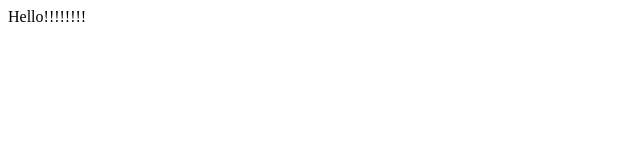
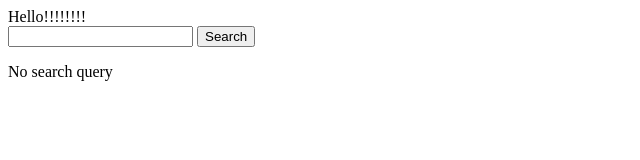
Before and after one commit to mathis-gasparotto/init-devops, a plain HTML site: page index.html in a window 1280 px wide. Shown: the whole page, without its empty margins (0-640 px from the left). Drawn offline with Linux system fonts and the light colour scheme.

Commit message:
try to do a xss attack

```diff
--- a/index.html
+++ b/index.html
@@ -7,5 +7,11 @@
 </head>
 <body>
   Hello!!!!!!!!
+  <form method="GET">
+    <input type="text" id="search" name="search">
+    <button type="submit">Search</button>
+  </form>
+  <p id="text"></p>
+  <script src="index.js"></script>
 </body>
 </html>
--- /dev/null
+++ b/index.js
@@ -0,0 +1,6 @@
+const queryParams = new URLSearchParams(window.location.search)
+const seach = queryParams.get('search')
+
+const el = document.getElementById('text')
+const searchTag = seach || 'No search query'
+el.innerHTML = searchTag
```
Also changed, not shown: 1 other file.
